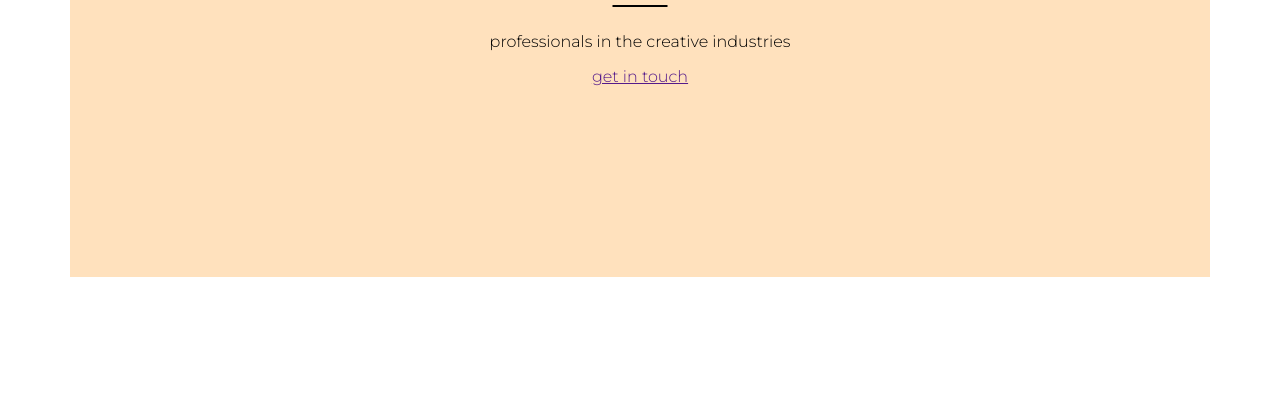
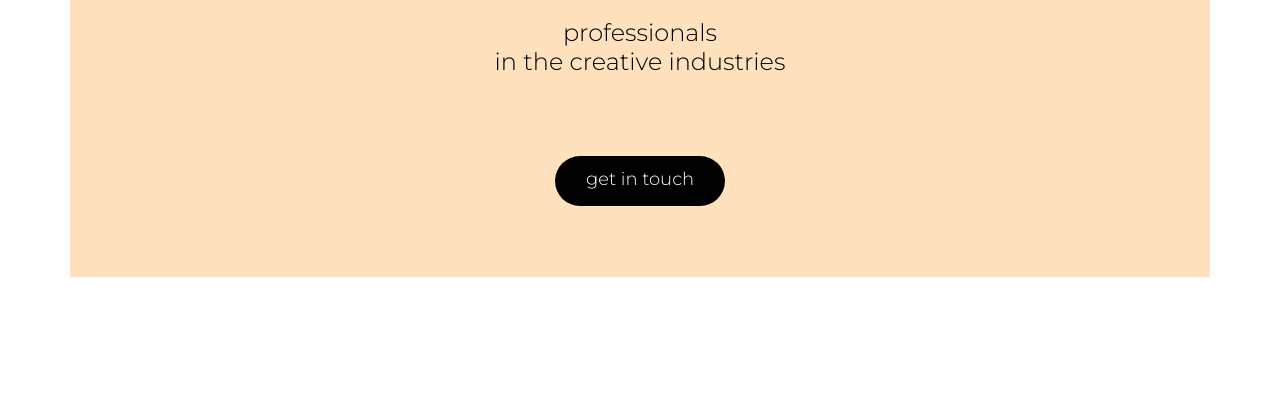
Before and after one commit to MuzRed/first, a plain HTML site: page index.html in a window 1280 px wide. Shown: the part 399-800 px from the top of the page. Drawn offline with Linux system fonts and the light colour scheme.

Commit message:
первый блок готов

```diff
--- a/css/hero.css
+++ b/css/hero.css
@@ -3,21 +3,51 @@
     background-color: #ffe1bd;
     display: flex;
     flex-direction: column;
-    justify-content: center;
+
     align-items: center;
 }
 
 .hero__title {
+    margin-top: 139px;
     position: relative;
+    font-size: 48px;
+
+
+}
+
+.hero__text {
+    text-align: center;
+    font-size: 24px;
+    font-weight: 300;
 }
 
 .hero__title::after {
     content: "";
     position: absolute;
-    bottom: -10px;
+    bottom: -29px;
     left: 50%;
     transform: translateX(-50%);
     height: 2px;
     width: 55px;
     background-color: #000000;
 }
+
+.hero__button {
+
+  width: 170px;
+  height: 50px;
+  border-radius: 25px;
+  background-color: #000000;
+  font-size: 18px;
+  font-weight: 300;
+  text-decoration: none;
+  padding-top: 12px;
+  margin-top: 56px;
+  text-align: center;
+  color: #ffffff;
+}
+
+.hero__button:hover {
+   background-color: #1b1b1b;
+   box-shadow: 0px 0px 15px rgb(128, 125, 125) ;
+}
--- a/index.html
+++ b/index.html
@@ -52,8 +52,8 @@
         <div class="container">
             <div class="hero">
                 <h2 class="hero__title">we are clemo.</h2>
-                <p class="">professionals in the creative industries</p>
-                <a href="">get in touch</a>
+                <p class="hero__text">professionals <br> in the creative industries</p>
+                <a class="hero__button" href="" > get in touch</a>
             </div>
         </div>
     </main>
```
